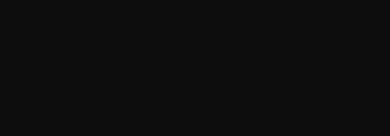
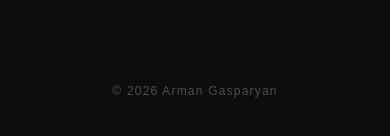
Before and after one commit to imarmang/PortfolioWebsite, a Next.js app: page / in a window 390 px wide. Shown: the part 732-868 px from the top of the page. Built offline with nearby package versions, Linux system fonts and the light colour scheme.

Commit message:
Added the copyright in the bottom, new README image

```diff
--- a/app/globals.css
+++ b/app/globals.css
@@ -51,3 +51,22 @@
         font-size: 26px;
     }
 }
+
+.copyright {
+    position: fixed;
+    bottom: 0;
+    left: 75px;
+    color: #4d4d4e;
+    font-size: 12px;
+    letter-spacing: 0.1em;
+    padding: 12px 16px;
+    z-index: 10;
+}
+
+@media (max-width: 1000px) {
+    .copyright {
+        left: 0;
+        width: 100%;
+        text-align: center;
+    }
+}
--- a/app/layout.jsx
+++ b/app/layout.jsx
@@ -21,6 +21,7 @@
         <Sidebar/>
         <main className="main-content">{children}</main>
         <Analytics/>
+        <p className="copyright">© 2026 Arman Gasparyan</p>
         </body>
         </html>
     );
```
Also changed, not shown: public/images/preview.png.
